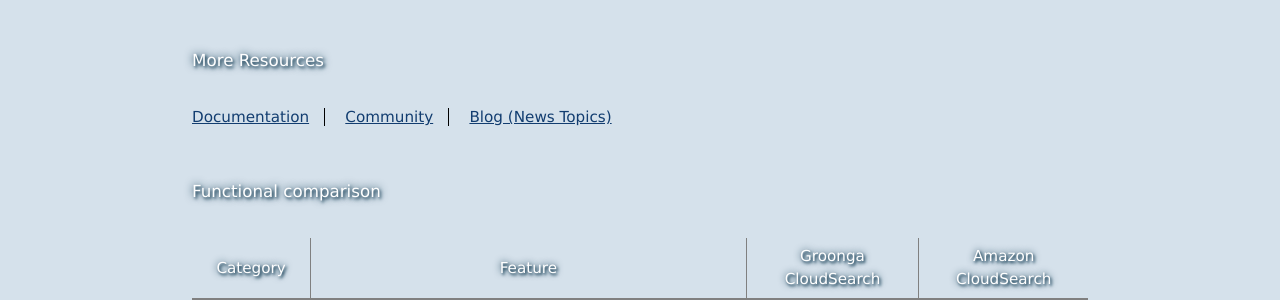
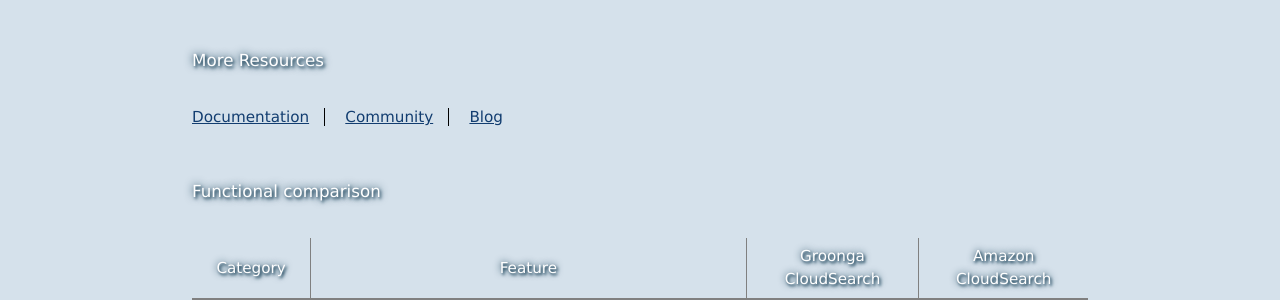
Before and after one commit to groonga/gcs.groonga.org, a Jekyll site: the page built from index.md, in a window 1280 px wide. Shown: the part 281-581 px from the top of the page. Built offline with Jekyll 4.4.1, drawn with Linux system fonts in a browser that asks for light colours; comment, search, counter and statistics services are not loaded.

Commit message:
Remove supplementary info about Blog

```diff
--- a/index.md
+++ b/index.md
@@ -25,7 +25,7 @@ description: Groonga CloudSearch is an Amazon CloudSearch compatible open source
   <ul>
     <li><a href="/docs/">Documentation</a></li>
     <li><a href="/community/">Community</a></li>
-    <li><a href="/blog/">Blog (News Topics)</a></li>
+    <li><a href="/blog/">Blog</a></li>
   </ul>
 </section>
 
```
